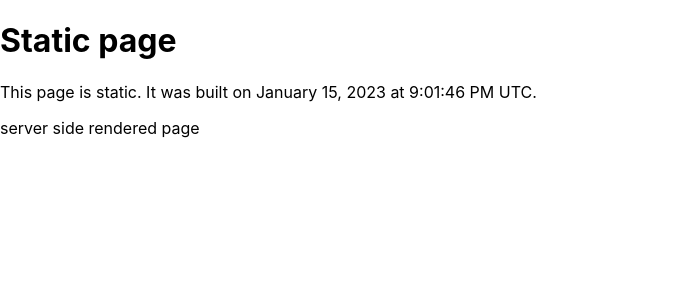
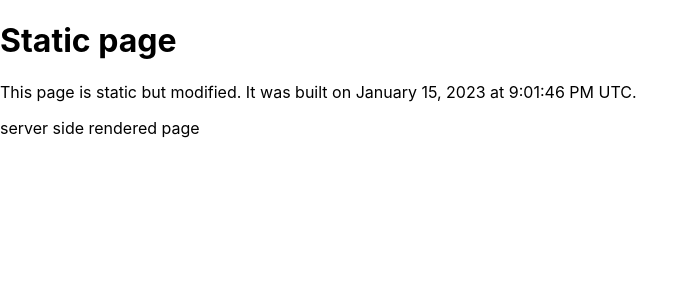
Before and after one commit to fe01134/dtb_nextjs, a Next.js app: page / in a window 1280 px wide. Shown: the top 300 px of the page, without its empty margins (0-699 px from the left). Built offline with nearby package versions, Linux system fonts and the light colour scheme.

Commit message:
test local mod

```diff
--- a/pages/index.js
+++ b/pages/index.js
@@ -6,7 +6,7 @@ export default function Home({ formattedDate }) {
   return (
     <>
       <h1>Static page</h1>
-      <p>This page is static. It was built on {formattedDate}.</p>
+      <p>This page is static but modified. It was built on {formattedDate}.</p>
       <p>
         <Link href={link_url}>
             server side rendered page
```
